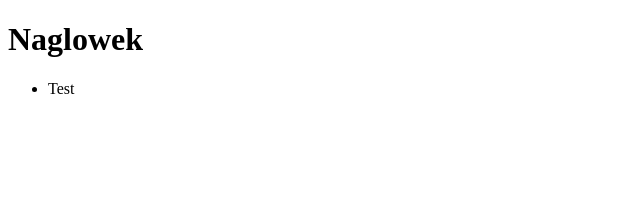
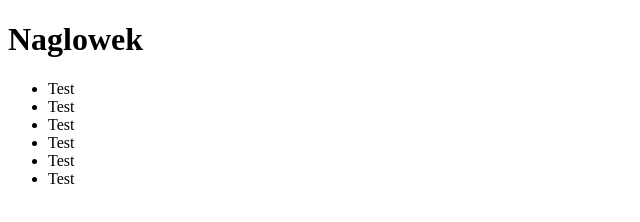
Before and after one commit to lukasikgrzegorz/reopzytorium-test, a plain HTML site: page index.html in a window 1280 px wide. Shown: the whole page, without its empty margins (0-640 px from the left). Drawn offline with Linux system fonts and the light colour scheme.

Commit message:
Dodanie elementów listy

```diff
--- a/index.html
+++ b/index.html
@@ -10,6 +10,11 @@
     <h1>Naglowek</h1>
     <ul>
       <li>Test</li>
+      <li>Test</li>
+      <li>Test</li>
+      <li>Test</li>
+      <li>Test</li>
+      <li>Test</li>
     </ul>
   </body>
 </html>
```
